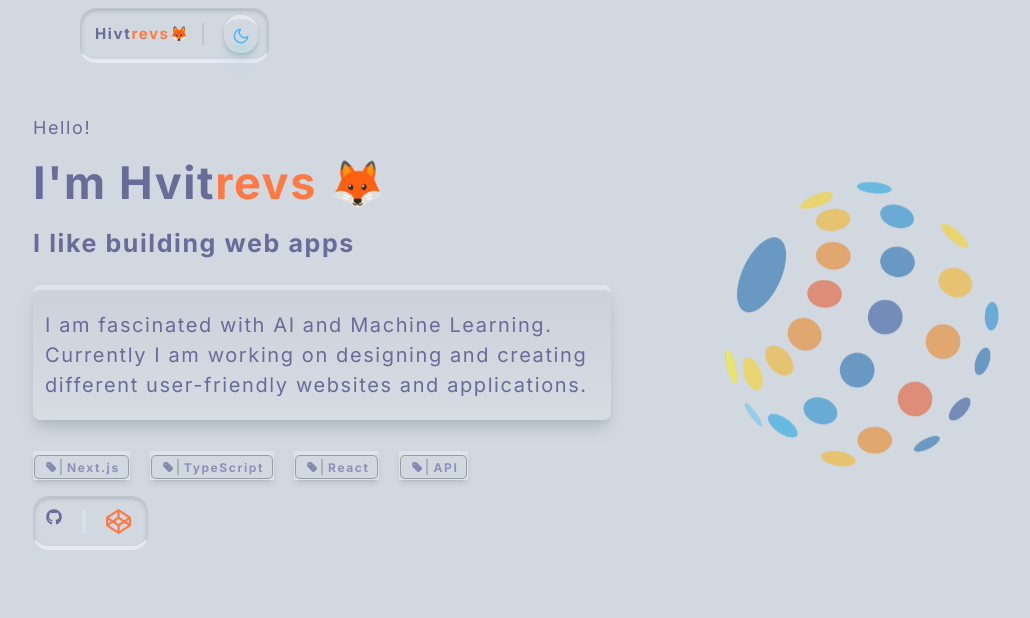
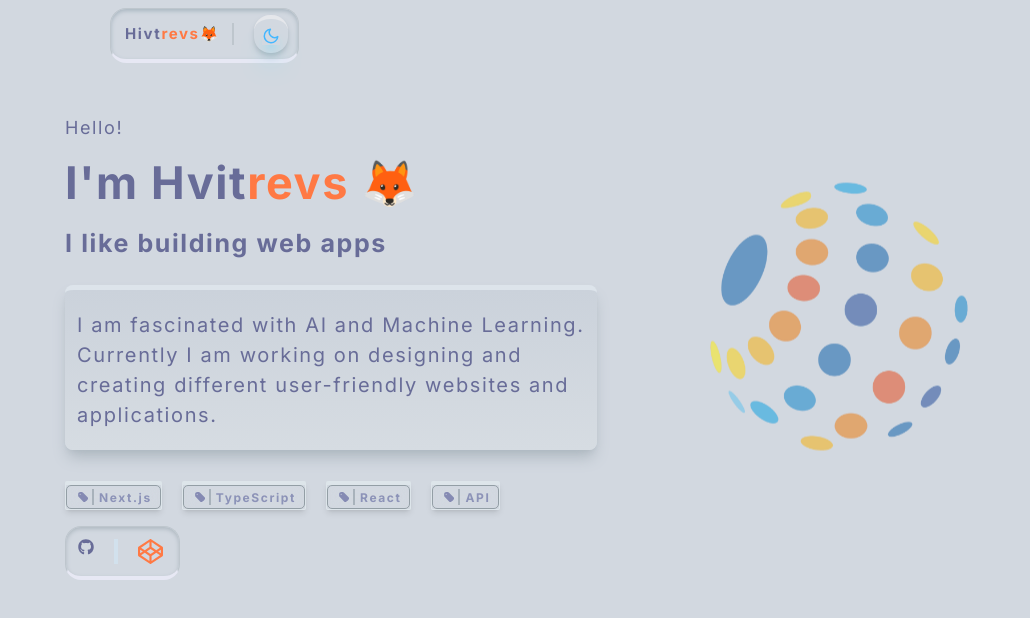
Before and after one commit to Hvitrevs/new-hub, a Next.js app: page / in a window 1280 px wide. Shown: the top 618 px of the page, without its empty margins (191-1221 px from the left). Built offline with nearby package versions, Linux system fonts and the light colour scheme.

Commit message:
resolving ui for deployment

```diff
--- a/app/components/Navbar.tsx
+++ b/app/components/Navbar.tsx
@@ -9,9 +9,9 @@ const Navbar = () => {
   return (
     <div className='w-full xl:h-[60px] md:py-8 xxs:h-[35px] fixed top-0  z-50 lg:px-[1px] sm:px-[180px] xxs:px-[30px] bg-[#d2d8e0] dark:bg-[#1d213d] fixed '>
 
-      <div className='flex xl:ml-[270px] md:ml-20 xxs:p-[2px] xxs:ml-[-2px] bg-[#d2d8e0] dark:bg-[#1d213d] border-[1px] border-b-[4px] border-[#bec6cd] border-b-[#e7e8f4]  dark:border-[#171a31] dark:border-b-[#222649] shadow-[#a9b6c0] shadow-inner shadow-2xl dark:shadow-[#0f1224] dark:text-[#5e6393] rounded-2xl justify-between z-40 items-center gap-3 fixed top-2'>
+      <div className='flex xl:ml-[300px] xxs:p-[2px] xxs:ml-[-3px] bg-[#d2d8e0] dark:bg-[#1d213d] border-[1px] border-b-[4px] border-[#bec6cd] border-b-[#e7e8f4]  dark:border-[#171a31] dark:border-b-[#222649] shadow-[#a9b6c0] shadow-inner shadow-2xl dark:shadow-[#0f1224] dark:text-[#5e6393] rounded-2xl justify-between z-40 items-center gap-3 fixed top-2'>
 
-      <div className='flex flex-row gap-3 items-center border-r-[2px] border-[#bec6cd] dark:border-[#2c3158]'>
+      <div className='flex flex-row gap-2 items-center border-r-[2px] border-[#bec6cd] dark:border-[#2c3158]'>
 
         {/* logo */}
         <h1 className='flex flex-row flex-nowrap px-3 xxs:text-[10px] md:text-[15px] font-bold dark:text-[#aec1d4]'>
--- a/app/page.tsx
+++ b/app/page.tsx
@@ -8,7 +8,7 @@ import HeroFirst from './components/HeroFirst';
 export default function Home() {
   return (
     <main className='w-full h-full relative '>
-      <div className="flex xxs:px-[1rem] md:px-[4rem] xxs:py-8 md:py-[7rem] gap-20 flex-nowrap ">
+      <div className="flex xxs:px-[1rem] md:px-[6rem] xxs:py-8 md:py-[7rem] gap-20 flex-nowrap ">
         <HeroFirst />
       </div>
     </main>
```
